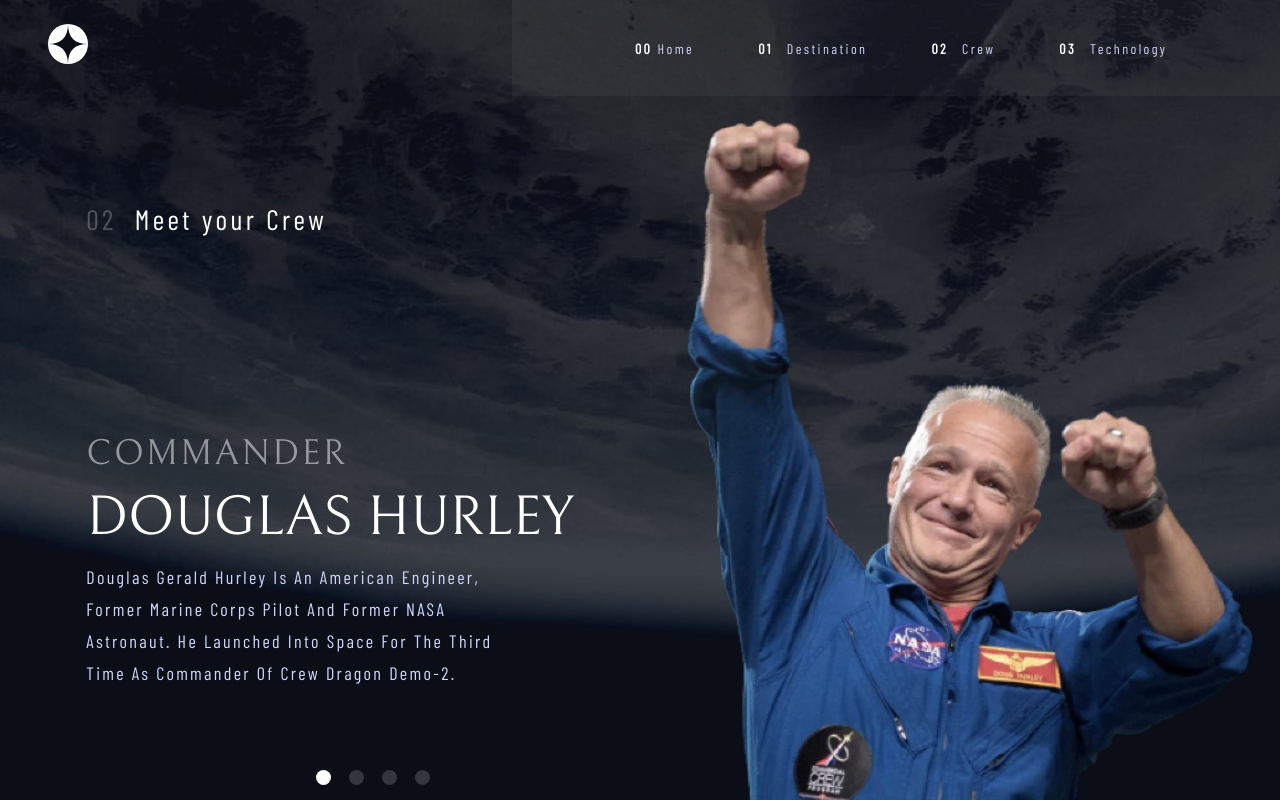
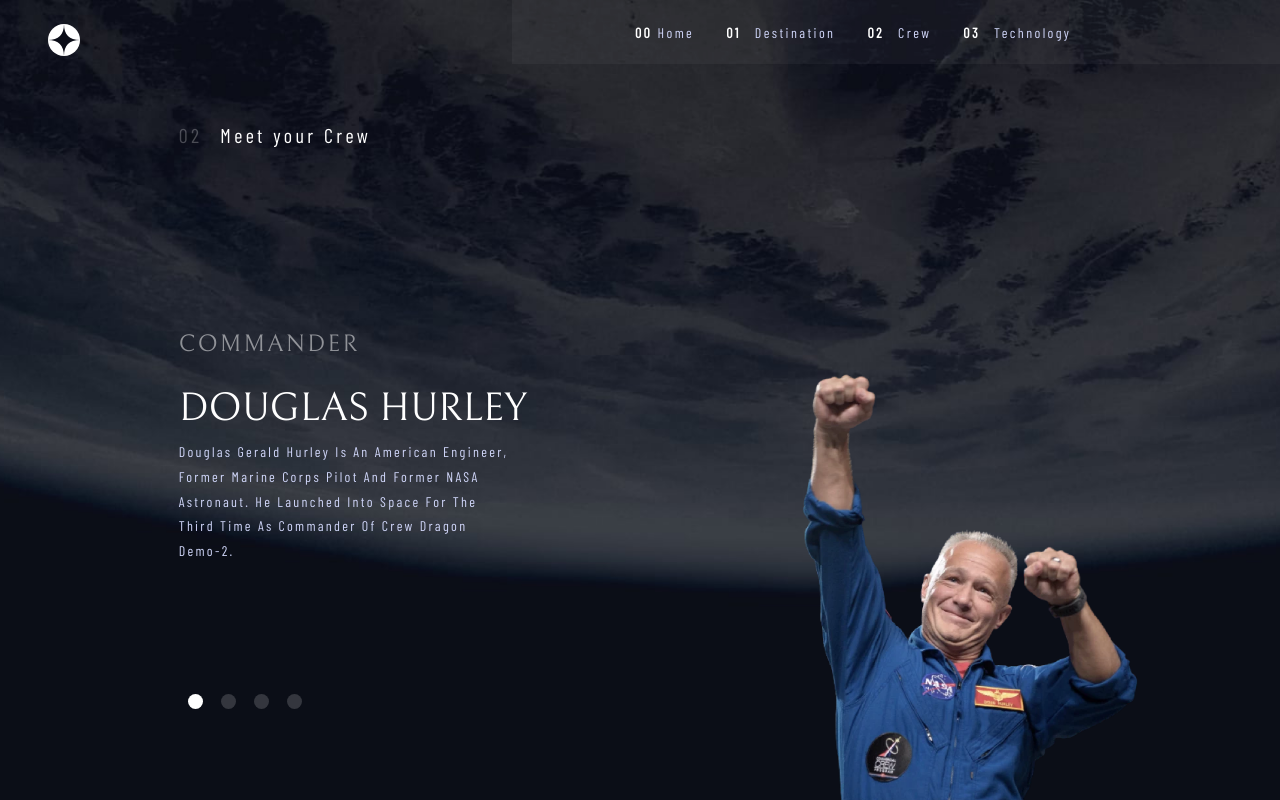
Before and after one commit to Kichotee/space-agency, a Vue app: page /Crew in a window 1280 px wide. Built offline with nearby package versions, Linux system fonts and the light colour scheme.

Commit message:
sizing issue addressed

```diff
--- a/src/App.vue
+++ b/src/App.vue
@@ -14,10 +14,10 @@ import { RouterLink, RouterView } from "vue-router";
 
       <nav class="flex absolute  justify-between px-6 font-belle text-lg   w-screen lg:px-12
         ">
-        <img src="./assets/assets/shared/logo.svg" class="mt-6 items-center w-10" alt="">
+        <img src="./assets/assets/shared/logo.svg" class="mt-6 items-center w-8" alt="">
         <span class=" hidden lg:block h-1 color-whiteFade w-[40%] absolute bottom-10% left-8"></span>
-        <div class="links hidden text-[14px] leading-[17px] tracking-[2.4px] absolute top-0 right-0 w-[60%] h-[96px] items-center
-        justify-start pl-6 lg:pl-[123px] h-50 md:flex gap-16  md:bg-whiteFade backdrop-blur-4xl font-barlow ;
+        <div class="links hidden text-sm leading-[17px] tracking-[2.4px] absolute top-0 right-0 w-[60%] h-[64px] items-center
+        justify-start pl-6 lg:pl-[123px] h-50 md:flex gap-8  md:bg-whiteFade backdrop-blur-4xl font-barlow ;
 ]">
           <RouterLink class=" active:border-b" to="/"><span class="hidden lg:inline font-bold text-white">00</span> Home</RouterLink>
         <RouterLink  class=" active:border-b" to="/about"><span class="hidden lg:inline font-bold text-white pr-[14px] ">01</span>Destination</RouterLink>
--- a/src/views/AboutView.vue
+++ b/src/views/AboutView.vue
@@ -1,6 +1,6 @@
 <template>
 
-   <main  class="max-w-[100vw]   overflow-none bg-[url('../assets/assets/destination/background-destination-mobile.jpg')]
+   <main  class="max-w-[100vw]   overflow-hidden bg-[url('../assets/assets/destination/background-destination-mobile.jpg')]
 bg-center bg-no-repeat bg-local bg-cover h-screen text-white
 md:bg-[url('../assets/assets/destination/background-destination-tablet.jpg')]
 md:bg-center md:bg-no-repeat md:bg-local md:bg-cover md:h-screen
--- a/src/views/Crew.vue
+++ b/src/views/Crew.vue
@@ -4,9 +4,9 @@ bg-center bg-no-repeat bg-local bg-cover h-screen text-white
 md:bg-[url('../assets/assets/crew/background-crew-tablet.jpg')]
 md:bg-center md:bg-no-repeat md:bg-local md:bg-cover md:h-screen
 lg:bg-[url('../assets/assets/crew/background-crew-desktop.jpg')]  ">
-    <section v-for="(item, index) in crew" v-show="currentData===index" :key=index class="dataCount pt-12 flex items-center w-full xs:flex-col md:pt-10 lg:flex-row-reverse lg:h-full lg:pt-[76px] lg:pl-[38.5px] ">
+    <section v-for="(item, index) in crew" v-show="currentData===index" :key=index class="dataCount pt-12 flex items-center w-full xs:flex-col md:flex-col-reverse md:pt-10 lg:flex-row-reverse md:h-full lg:pt-[76px] lg:pl-[38.5px] ">
         <transition name="img-slide" appear="">
-        <div id="celestial-box" class="flex items-center w-full flex-col lg:flex-col pt-8 gap-8 md:pt-[60px] lg:w-[50%]    lg:pt-0 ">
+        <div id="celestial-box" class="flex items-center w-full h-[100%] relative flex-col lg:flex-col pt-8 gap-8  md:pt-[60px] lg:w-[50%]  lg:h-  lg:pt-0 ">
             <h5 class="md:hidden font-barlow  text-base flex flex-row leading-[19px] tracking-[2.7px] gap-[18px]
                         lg:hidden
    ">
@@ -14,50 +14,51 @@ lg:bg-[url('../assets/assets/crew/background-crew-desktop.jpg')]  ">
 
             </h5>
 
-            <img class="  xs:w-[177px] xs:translate-y-8 md:w-[300px] lg:w-[568px]  lg:pt-[72px] lg:translate-y-8 " :src='`src/assets/${crew[index].images.webp}`' alt="">
+            <img class="xs:w-[177px]  md:absolute bottom-0 md:w-[433px] lg:w-[336px]   lg:pt-[72px] lg:translate-y-8 " :src='`src/assets/${crew[index].images.webp}`' alt="">
             <hr class="w-screen md:hidden">
 
         </div>
         </transition>
-        <div id="destinations-info " class='flex flex-col items-center mt-6
-          md:mt-[53px] lg:basis-[40%] w-full lg:h-[80vh] lg:justify-center '>
+        <div id="destinations-info " class='flex flex-col items-center mt-6  md:h-[50%]
+          md:mt-[53px] lg:basis-[40%] w-full lg:h-[80vh] md:justify-between lg:mt-0 lg:pl-[1em]'>
             <h5 class="font-barlow xs:hidden text-base md:flex flex-row leading-[19px]
-            tracking-[2.7px] gap-[18px] lg:basis-[30%]  lg:pt-[10%]
+            tracking-[2.7px] gap-[18px] lg:basis-[10%]
                 md:self-start md:text-xl md:leading-24px md:tracking-[3.38px]
-                lg:pt-0 lg:text-[28px] lg:leading-[34px]
+                lg:text-[20px] lg:leading-[34px]
             ">
                 <p class="text-white opacity-[0.25] mix-blend-normal">02</p> Meet your Crew
 
             </h5>
-            <div id="celestial-details" class="font-belle mt-8 w-[327px] text-center
-                    md:mt-[49px] md:flex md:items-center md:justify-center md:w-[573px] md:gap-[11px]
-                    lg:items-start lg:text-left lg:justify-center lg:flex-col lg:h-full  ">
+            <div id="celestial-details" class="font-belle mt-8 w-[327px] text-center flex flex-col md:items-center md:w-full
+                    md:mt-[29px] md:flex md:items-center md:justify-center md:w-[573px] md:gap-[11px]
 
-                <div id="distance" class="  md:w-[216px] lg:justify-self-center">
+                   lg:w-[] lg:items-start lg:text-left lg:justify-center lg:flex-col lg:h-50% lg:mt-0 lg:gap-0 lg:basis-[80%]">
+
+                <div id="distance" class="  md:w-[] lg:justify-self-center">
                     <h5 class="font-belle leading-[18px] tracking-[2.3px] text-white opacity-50 uppercase text-[14px]
-                    lg:text-[36px] lg:leading-[64px] whitespace-nowrap ">
+                    lg:text-[1.5em] lg:leading-[64px] whitespace-nowrap ">
                         {{crew[index].role}}
                     </h5>
                     <h3 class="pt-[12px] text-[24px] leading-[28px] uppercase
                     md:leading-[32px] md:inline
-                    lg:text-[56px] lg:w-[488px] lg:leading-[64px] whitespace-nowrap">
+                    lg:text-[2.5em] lg:w-[488px] lg:leading-[64px]  whitespace-nowrap">
                         {{crew[index].name}}
 
                     </h3>
                 </div>
-                <div id="travel-time" class="  md:w-[216px] ">
+                <div id="travel-time" class="  md:w-[] ">
                     <h5 class="font-barlow leading-[25px] pt-4 tracking-[2.3px] text-babyBlue capitalize text-[15px] text-center w-[327px]   md:pt-0 lg:text-left
-                    lg:text-[18px] lg:leading-[178%] lg:w-[444px]
+                    lg:text-[14px] lg:leading-[178%] lg:w-[333px]
                     ">
                         {{crew[index].bio}}
                     </h5>
-                    <h3 class="pt-[12px] text-[28px] md:leading-[32px] md:pt-0">
+                    <h3 class="pt-[12px] text-[20px] md:leading-[32px] md:pt-0">
 
                     </h3>
                 </div>
 
             </div>
-            <div class="pagination w-[132px]">
+            <div class="pagination w-[132px] lg:self-start lg:basis-[10%]">
                 <span @click="goToData(index)" v-for="(item, index) in getDataCount" :key="index" class="w-[15px] h-[15px] rounded-full bg-white opacity-[0.17] cursor-pointer " :class="{active: index === currentData}">
 
                 </span>
--- a/src/views/HomeView.vue
+++ b/src/views/HomeView.vue
@@ -8,7 +8,7 @@ md:bg-[url('../assets/assets/home/background-home-tablet.jpg')]
 md:bg-center md:bg-no-repeat md:bg-local md:bg-cover md:h-screen
 lg:bg-[url('../assets/assets/home/background-home-desktop.jpg')]  ">
 
-    <section class='font-serif flex flex-col items-center pt-12 lg:flex-row lg:px-4 lg:justify-around lg:text-left  lg:pt-64
+    <section class='font-serif flex flex-col items-center pt-12 lg:flex-row lg:px-4 lg:justify-around lg:text-left  lg:pt-12
     xs:pt-6'>
       <div class="textbox flex flex-col items-center gap-6
       xs:h-[360px] xs:justify-center
@@ -21,7 +21,7 @@ lg:bg-[url('../assets/assets/home/background-home-desktop.jpg')]  ">
         lg:mx-0 lg:text-left">So you want to travel to</h5>
         <h2 class="text-[80px] font-belle leading-[100px] tracking-[2.7px] capitalize text-white
         md:text-[150px] md:leading-[150px]
-
+        lg:text-[em]  md:leading-[150px]
         lg:text-left">SPACE</h2>
         <div class="body-text h-[125px] ">
         <p class='text-center font-belle text-babyBlue text-base leading-[25px]
@@ -37,7 +37,7 @@ lg:bg-[url('../assets/assets/home/background-home-desktop.jpg')]  ">
        <div id="circle-box" class="h-[150px] w-[150px]  mt-[81px] rounded-full relative bg-white
        xs:mt-[42px]
        md:w-[242px]  md:h-[242px] md:mt-44
-       lg:w-[272px]  lg:h-[272px] lg:translate-y-[-10%]">
+       lg:w-[12em]  lg:h-[12em] lg:translate-y-[-10%]">
         <span class="absolute top-[50%] left-[50%] text-spaceBlue translate-x-[-50%] translate-y-[-50%]">
           <p>EXPLORE</p>
           </span>
```
Also changed, not shown: src/components/Mooncomponent.vue (+13 -13 lines).
